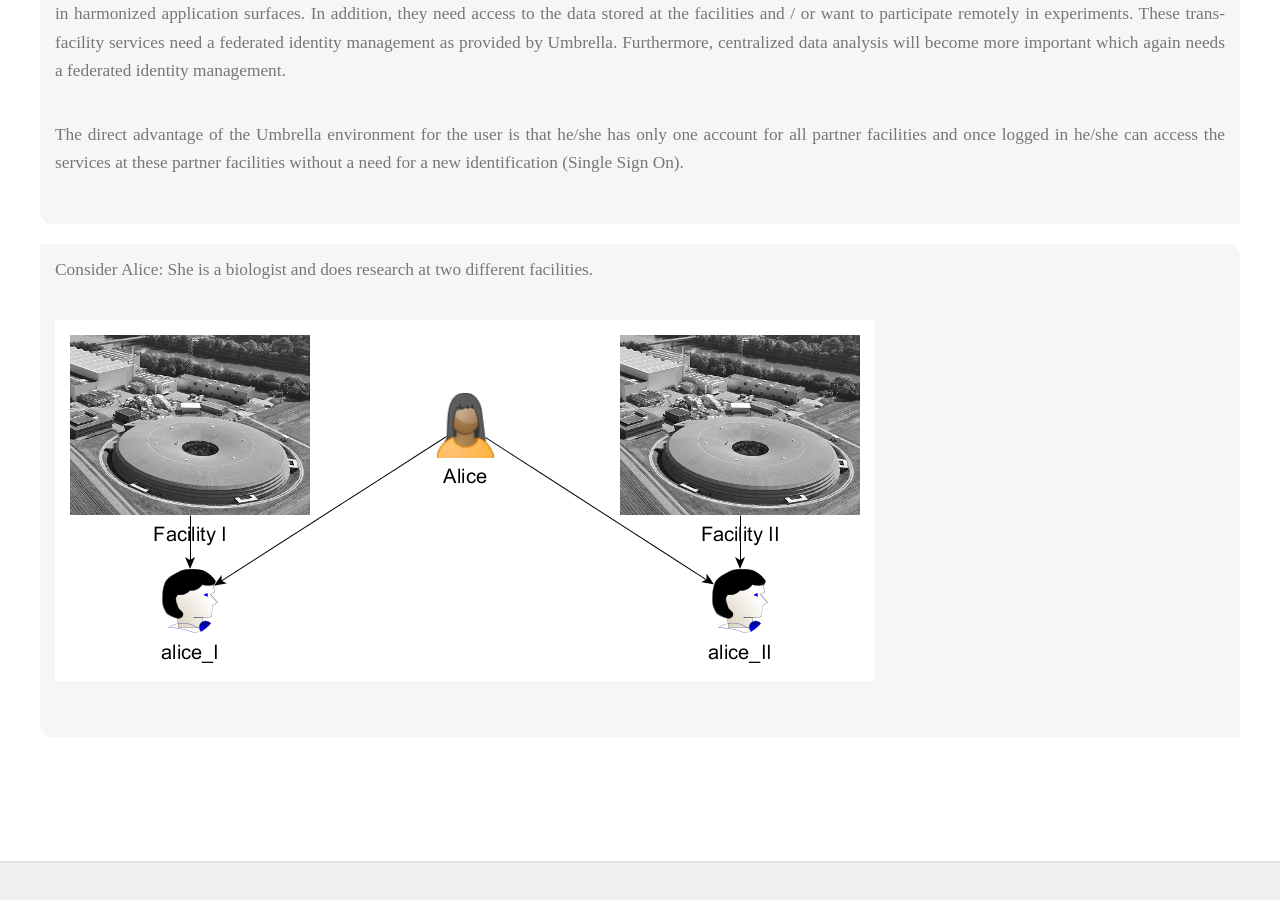
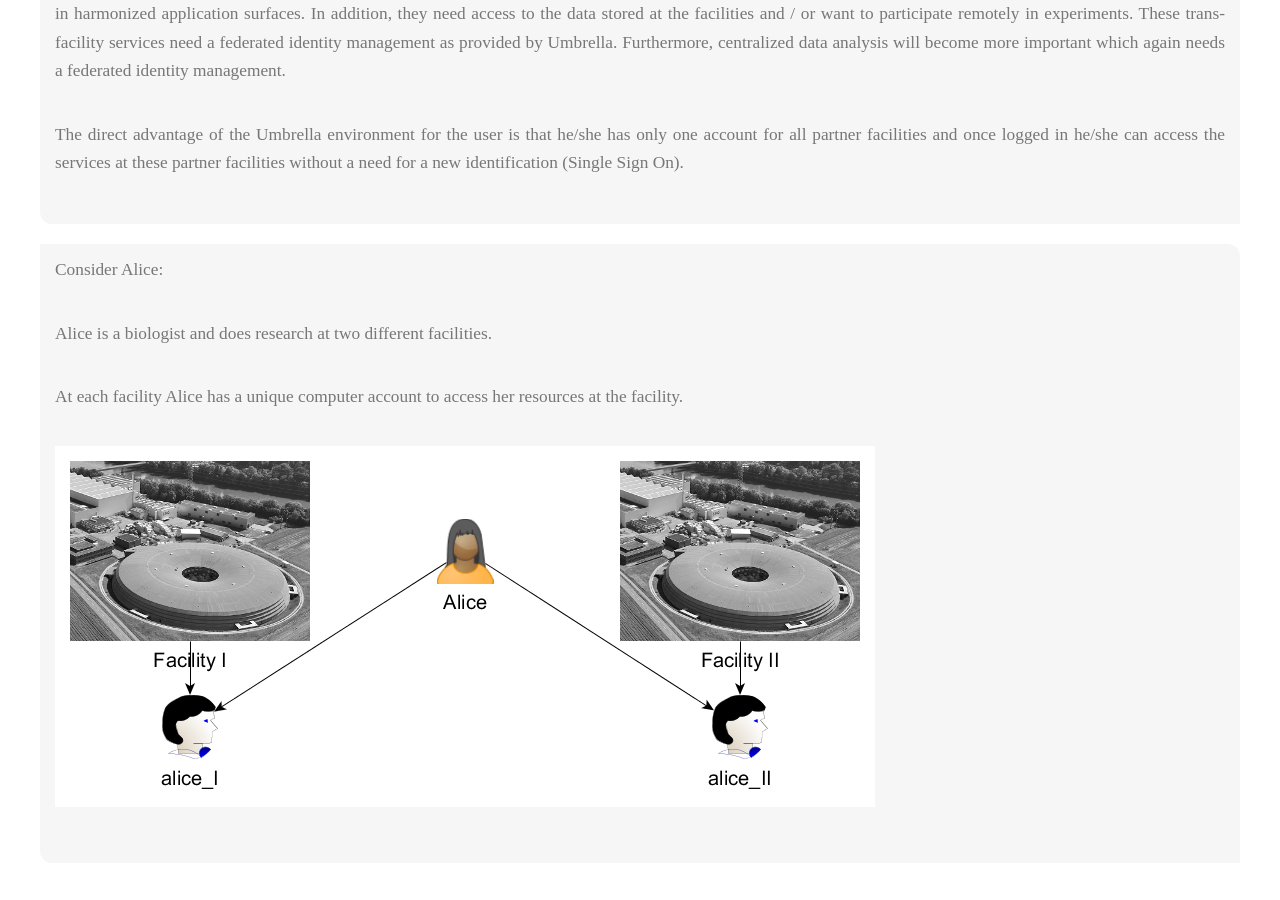
Before and after one commit to flowedback/flowedback.github.io, a Jekyll site: the page built from what.html, in a window 1280 px wide and 900 px high, scrolled down 621 px. Built offline with Jekyll 4.4.1, drawn with Linux system fonts in a browser that asks for light colours; some web fonts are replaced.

Commit message:
Update what.html

```diff
--- a/what.html
+++ b/what.html
@@ -8,6 +8,8 @@ layout: default
   <p>The direct advantage of the Umbrella environment for the user is that he/she has only one account for all partner facilities and once logged in he/she can access the services at these partner facilities without a need for a new identification (Single Sign On).</p>
 </div>
 <div class="home bg">
-  <p>Consider Alice: She is a biologist and does research at two different facilities.</p>
+  <p><b></b>Consider Alice:</b></p>
+  <p>Alice is a biologist and does research at two different facilities.</p>
+  <p>At each facility Alice has a unique computer account to access her resources at the facility.</p>
   <p><img src="images/Umbrella-UseCasePic1.png" /></p>
 </div>
```
